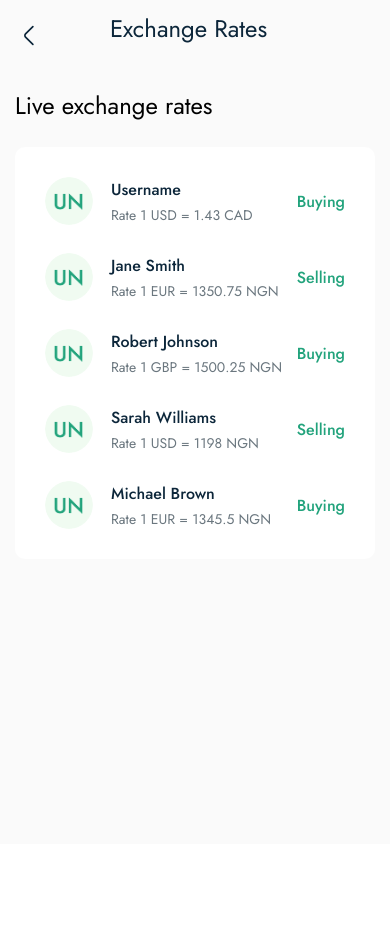
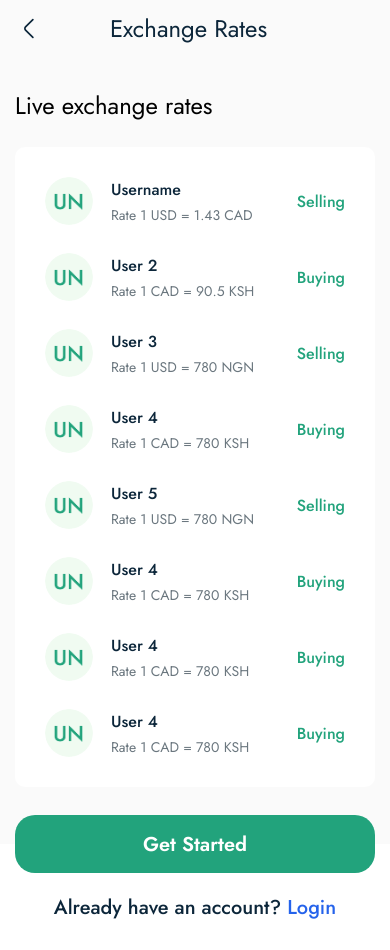
Before and after one commit to covenantcodes/Afribdc, a React Native app: screen /ExchangeRate in a window 390 px wide. Before the commit the page ends 844 px from the top, so only its background shows below. Built offline with nearby package versions, Linux system fonts and the light colour scheme.

Commit message:
refactor ScreenHeader layout; update ExchangeRate screen to include call-to-action button and login prompt; modify sample data for consistency

```diff
--- a/components/ScreenHeader.tsx
+++ b/components/ScreenHeader.tsx
@@ -51,7 +51,11 @@ const ScreenHeader: React.FC<ScreenHeaderProps> = ({
   return (
     <View style={styles.container}>
       {renderLeft()}
-      {title && <Text style={styles.title}>{title}</Text>}
+      {title && (
+        <View style={styles.titleContainer}>
+          <Text style={styles.title}>{title}</Text>
+        </View>
+      )}
       {renderRight()}
     </View>
   );
@@ -66,7 +70,11 @@ const styles = StyleSheet.create({
     paddingHorizontal: 16,
   },
   backButton: {
-    marginTop: 15,
+    justifyContent: "center",
+  },
+  titleContainer: {
+    flexDirection: "row",
+    alignItems: "center",
     justifyContent: "center",
   },
   title: {
--- a/data/data.ts
+++ b/data/data.ts
@@ -19,42 +19,73 @@ export interface ExchangeRateCardData {
       fromCurrency: 'USD',
       toCurrency: 'CAD',
       rate: 1.43,
-      type: 'buying',
+      type: 'selling',
     },
     {
       id: '2',
       profileImage: images.profilePic,
-      username: 'Jane Smith',
-      fromCurrency: 'EUR',
-      toCurrency: 'NGN',
-      rate: 1350.75,
-      type: 'selling',
+      username: 'User 2',
+      fromCurrency: 'CAD',
+      toCurrency: 'KSH',
+      rate: 90.50,
+      type: 'buying',
     },
     {
       id: '3',
       profileImage: images.profilePic,
-      username: 'Robert Johnson',
-      fromCurrency: 'GBP',
+      username: 'User 3',
+      fromCurrency: 'USD',
       toCurrency: 'NGN',
-      rate: 1500.25,
-      type: 'buying',
+      rate: 780,
+      type: 'selling',
     },
     {
       id: '4',
       profileImage: images.profilePic,
-      username: 'Sarah Williams',
-      fromCurrency: 'USD',
-      toCurrency: 'NGN',
-      rate: 1198.00,
-      type: 'selling',
+      username: 'User 4',
+      fromCurrency: 'CAD',
+      toCurrency: 'KSH',
+      rate: 780,
+      type: 'buying',
     },
     {
       id: '5',
       profileImage: images.profilePic,
-      username: 'Michael Brown',
-      fromCurrency: 'EUR',
+      username: 'User 5',
+      fromCurrency: 'USD',
       toCurrency: 'NGN',
-      rate: 1345.50,
+      rate: 780,
+      type: 'selling',
+    },
+
+    {
+      id: '6',
+      profileImage: images.profilePic,
+      username: 'User 4',
+      fromCurrency: 'CAD',
+      toCurrency: 'KSH',
+      rate: 780,
       type: 'buying',
     },
+
+    {
+      id: '7',
+      profileImage: images.profilePic,
+      username: 'User 4',
+      fromCurrency: 'CAD',
+      toCurrency: 'KSH',
+      rate: 780,
+      type: 'buying',
+    },
+
+    {
+      id: '8',
+      profileImage: images.profilePic,
+      username: 'User 4',
+      fromCurrency: 'CAD',
+      toCurrency: 'KSH',
+      rate: 780,
+      type: 'buying',
+    },
+
   ];
--- a/screens/ExchangeRate.tsx
+++ b/screens/ExchangeRate.tsx
@@ -1,12 +1,23 @@
 import { View, FlatList, StyleSheet, Text } from "react-native";
 import ScreenHeader from "../components/ScreenHeader";
 import { SafeAreaView } from "react-native-safe-area-context";
+import { useNavigation } from "@react-navigation/native";
+import { NativeStackNavigationProp } from "@react-navigation/native-stack";
+import { RootStackParamList } from "../navigation/AuthNavigator";
 import ExchangeRateCard from "../components/ExchangeRateCard";
 import { exchangeRateData, ExchangeRateCardData } from "../data/data";
 import colors from "../utils/colors";
 import { FONTFAMILY, FONTSIZE } from "../utils/fonts";
+import CustomButton from "../components/CustomButton";
+
+type SplashScreenNavigationProp = NativeStackNavigationProp<
+  RootStackParamList,
+  "Splash"
+>;
 
 const ExchangeRate = () => {
+  const navigation = useNavigation<SplashScreenNavigationProp>();
+
   const renderItem = ({ item }: { item: ExchangeRateCardData }) => (
     <ExchangeRateCard
       profileImage={item.profileImage}
@@ -35,6 +46,22 @@ const ExchangeRate = () => {
             contentContainerStyle={styles.listContainer}
             showsVerticalScrollIndicator={false}
           />
+        </View>
+
+        <View style={styles.ctaContainer}>
+          <CustomButton
+            title="Get Started"
+            onPress={() => navigation.navigate("Register")}
+            width="100%"
+            borderRadius={20}
+            height={58}
+            textStyle={{ fontSize: FONTSIZE.lg }}
+          />
+
+          <View style={styles.loginContainer}>
+            <Text style={styles.loginText}>Already have an account? </Text>
+            <Text style={styles.loginLink}>Login</Text>
+          </View>
         </View>
       </View>
     </SafeAreaView>
@@ -66,6 +93,25 @@ const styles = StyleSheet.create({
     fontFamily: FONTFAMILY.regular,
     fontSize: FONTSIZE.xl,
   },
+  ctaContainer: {
+    paddingVertical: 28,
+  },
+  loginContainer: {
+    flexDirection: "row",
+    justifyContent: "center",
+    alignItems: "center",
+    marginTop: 20,
+  },
+  loginText: {
+    fontFamily: FONTFAMILY.medium,
+    fontSize: FONTSIZE.lg,
+    color: colors.deepBlue,
+  },
+  loginLink: {
+    fontFamily: FONTFAMILY.medium,
+    fontSize: FONTSIZE.lg,
+    color: colors.blue,
+  },
 });
 
 export default ExchangeRate;
```
